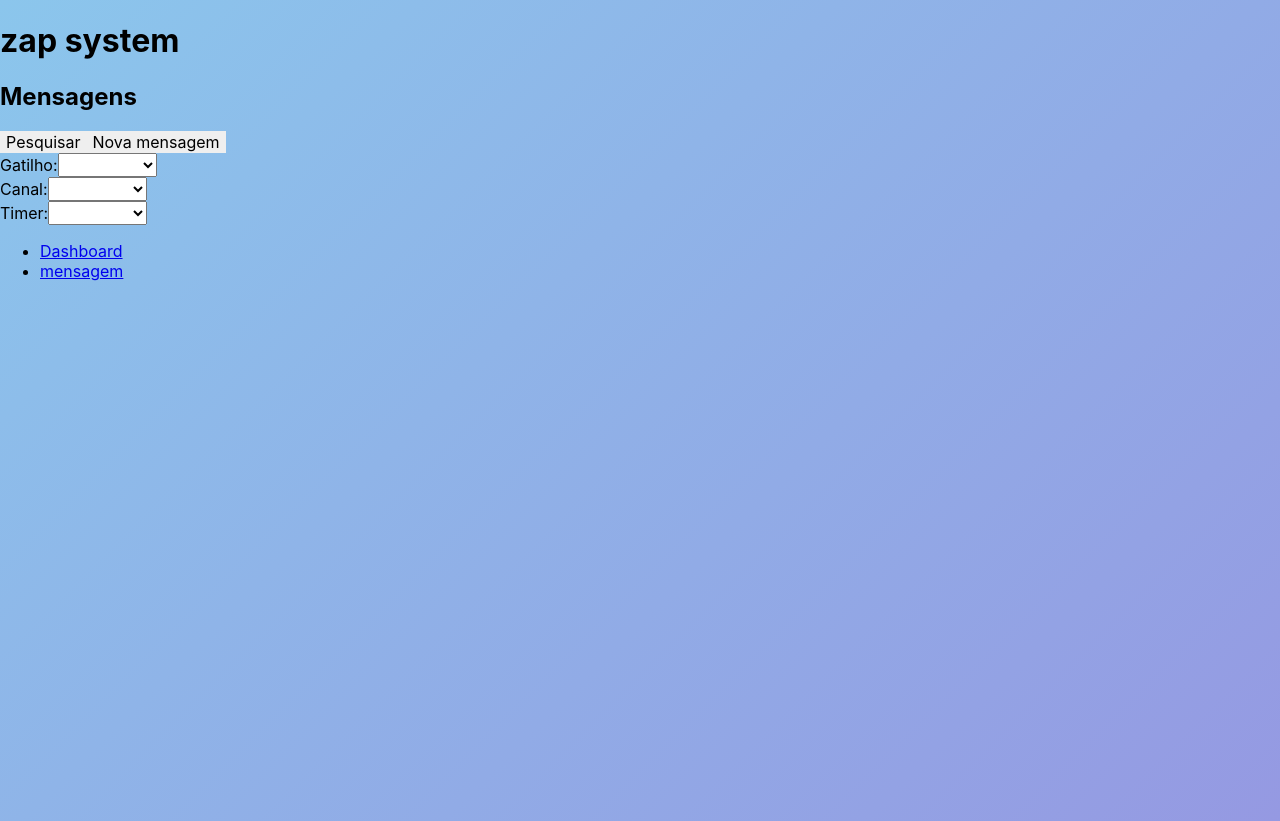
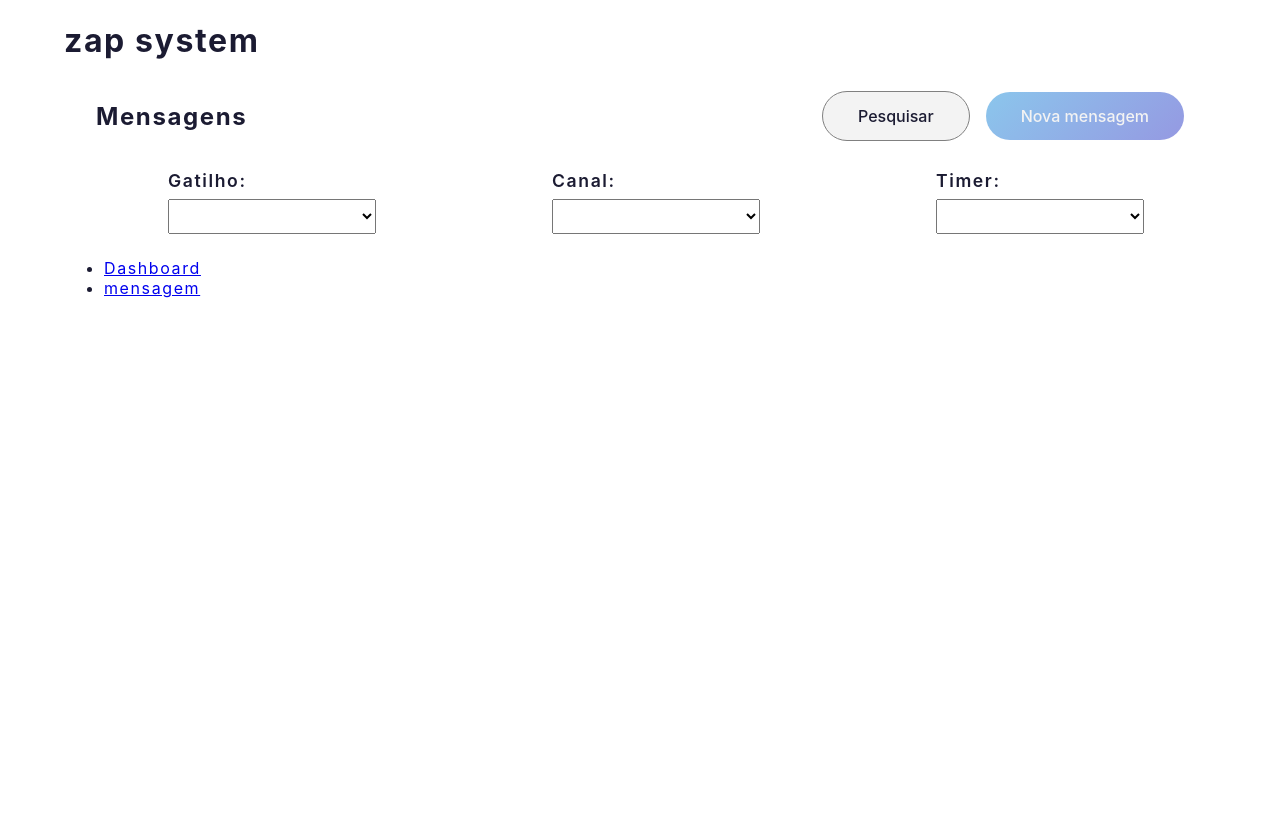
Before and after one commit to mrcomputer2018/projeto2, a React (Create React App) app: page / in a window 1280 px wide. Built offline with nearby package versions, Linux system fonts and the light colour scheme.

Commit message:
Estilizacao de home

```diff
--- a/src/App.css
+++ b/src/App.css
@@ -5,7 +5,11 @@
   --color-darkblue-alpha: rgba(27, 27, 50, 0.8);
   --color-blackForm: rgba(10, 10, 35, 0.9);
   --color-green: #37af65;
-  --color-greenLght: hsl(143, 52%, 60%)
+  --color-greenLght: hsl(143, 52%, 60%);
+  --color-BrightCyan: hsl(192, 70%, 51%);
+  --color-GrayishBlue: hsl(233, 8%, 62%);
+  --color-LightGrayishBlue: hsl(220, 16%, 96%);
+  --color-VeryLightGray: hsl(0, 0%, 98%);
 }
 
 /** GLobal */
@@ -27,10 +31,85 @@ button {
 body {
   margin: 0;
   font-family: -apple-system, BlinkMacSystemFont, 'Segoe UI', Roboto, Oxygen, Ubuntu, Cantarell, 'Open Sans', 'Helvetica Neue', sans-serif;
-  background-color: #8BC6EC;
-  background-image: linear-gradient(135deg, #8BC6EC 0%, #9599E2 100%);
+  color: var(--color-darkblue);
+  letter-spacing: .1rem;
 }
 
 .App {
+  width: 90vw;
   height: 100vh;
+  margin: 0 auto;
 }
+
+.div-subtitle {
+  display: flex;
+}
+
+.subtitle {
+  color: var(--color-darkblue);
+  width: 40vw;
+  margin-left: 2rem;
+  display: flex;
+  justify-content: flex-start;
+  align-items: center;
+}
+
+.btn-subtitle {
+  width: 60vw;
+  display: flex;
+  justify-content: flex-end;
+  align-items: center;
+}
+
+.btn-simple {
+  color: var(--color-darkblue);
+  background-color: var(--color-white);
+  font-weight: 500;
+  padding: 0.875rem 2.1875rem;
+  border-radius: 50px;
+  border: 1px solid gray;
+  cursor: pointer;
+  margin-right: 1rem;
+  transition: .3s;
+}
+
+.btn-simple:hover{
+  color: var(--color-white);
+  background-color: var(--color-GrayishBlue);
+  font-weight: 600;
+  border: none;
+}
+
+.btn-gradient {
+  color: var(--color-white);
+  background-image: linear-gradient(135deg, #8BC6EC 0%, #9599E2 100%);
+  font-weight: 500;
+  padding: 0.875rem 2.1875rem;
+  margin-right: 2rem;
+  border-radius: 50px;
+  border: none;
+  cursor: pointer;
+}
+
+form {
+  display: flex;
+  justify-content: space-around;
+  margin-top: 1.2rem;
+}
+
+.form-group {
+  margin-left: 2rem;
+}
+
+div.form-group label {
+  font-size: 1.1rem;
+  font-weight: 600;
+  text-transform: capitalize;
+  margin-bottom: 0.5rem;
+}
+
+div.form-group div select {
+  width: 13rem;
+  height: 2.2rem;
+  margin: .5rem 0;
+}
--- a/src/data/server.json
+++ b/src/data/server.json
@@ -0,0 +1,105 @@
+{
+  "messages": [
+    {
+      "id": 1,
+      "channel": "sms",
+      "trigger": "abertura_conta",
+      "timer": "15:00",
+      "message": " Na correria do dia a dia a Oi Conta Zap te ajuda a lembrar de algumas coisinhas! Ja conseguiu pagar seu boleto? Se sim, desconsidere a mensagem"
+    },
+    {
+      "id": 21,
+      "channel": "sms",
+      "trigger": "fez_pix",
+      "timer": "5:00",
+      "message": " Na correria do dia a dia a Oi Conta Zap te ajuda a lembrar de algumas coisinhas! Ja conseguiu pagar seu boleto? Se sim, desconsidere a mensagem"
+    },
+    {
+      "id": 1,
+      "channel": "whatsapp",
+      "trigger": "abertura_conta",
+      "timer": "73:00",
+      "message": " Na correria do dia a dia a Oi Conta Zap te ajuda a lembrar de algumas coisinhas! Ja conseguiu pagar seu boleto? Se sim, desconsidere a mensagem"
+    },
+    {
+      "id": 1631312843768,
+      "channel": "whatsapp",
+      "trigger": "criou_chave_pix",
+      "timer": "12:00",
+      "message": "vI  que você criou um chave ?"
+    },
+    {
+      "id": 1631313726738,
+      "channel": "email",
+      "trigger": "fez_pix",
+      "timer": "2323",
+      "message": "23232323"
+    },
+    {
+      "channel": "email",
+      "trigger": "nova_chave_pix",
+      "timer": "20:25",
+      "message": "Oi, será que podemos falar sobre sua conta",
+      "id": 1631313726739
+    },
+    {
+      "channel": "asdfa",
+      "trigger": "asdfas",
+      "timer": "asdfa",
+      "message": "asdfasd",
+      "id": 1631313726740
+    }
+  ],
+  "channels": [
+    {
+      "id": 111,
+      "name": "email"
+    },
+    {
+      "id": 222,
+      "name": "whatsapp"
+    },
+    {
+      "id": 333,
+      "name": "sms"
+    }
+  ],
+  "triggers": [
+    {
+      "id": 1,
+      "name": "abertura_conta"
+    },
+    {
+      "id": 2,
+      "name": "fez_pix"
+    },
+    {
+      "id": 3,
+      "name": "recarregou_celular"
+    },
+    {
+      "id": 4,
+      "name": "alterou_dados_pessois"
+    },
+    {
+      "id": 5,
+      "name": "consultou_saldo"
+    },
+    {
+      "id": 6,
+      "name": "fex_transferencia_outro_banco"
+    },
+    {
+      "id": 7,
+      "name": "deletou_chave_pix"
+    },
+    {
+      "id": 8,
+      "name": "criou_chave_pix"
+    },
+    {
+      "id": 9,
+      "name": "falou_com_atendimento"
+    }
+  ]
+}
--- a/src/pages/Home.jsx
+++ b/src/pages/Home.jsx
@@ -6,19 +6,20 @@ const Home = () => {
     return (
         <div className="home">
             <Header />
-            <div>
-                <div>
+            <div className='div-subtitle'>
+                <div className='subtitle'>
                     <h2>Mensagens</h2>
                 </div>
-                <div>
-                    <button>Pesquisar</button>
-                    <button>Nova mensagem</button>
+                <div className='btn-subtitle'>
+                    <button className="btn-simple">Pesquisar</button>
+                    <button className='btn-gradient'>Nova mensagem</button>
                 </div>
             </div>
 
             <form>
                 <div className="form-group">
                     <label htmlFor="select-gatilho">Gatilho:</label>
+                    <div>
                         <select name="select-gatilho">
                             <option value="valor1"selected></option>
                             <option value="valor2">Tios</option>
@@ -26,8 +27,11 @@ const Home = () => {
                             <option value="valor3">Padrinhos</option>
                         </select>
                     </div>
+                </div>
+
                 <div className="form-group">
                 <label htmlFor="select-canal">Canal:</label>
+                    <div>
                         <select name="select-canal">
                             <option value="valor1"selected></option>
                             <option value="valor2">Tios</option>
@@ -35,8 +39,10 @@ const Home = () => {
                             <option value="valor3">Padrinhos</option>
                         </select>
                     </div>
+                </div>
                 <div className="form-group">
                     <label htmlFor="select-timer">Timer:</label>
+                    <div>
                         <select name="select-timer">
                             <option value="valor1"selected></option>
                             <option value="valor2">Tios</option>
@@ -44,6 +50,7 @@ const Home = () => {
                             <option value="valor3">Padrinhos</option>
                         </select>
                     </div>
+                </div>
             </form>
 
         </div>
```
Lines whose indentation alone changed are shown as unchanged.
